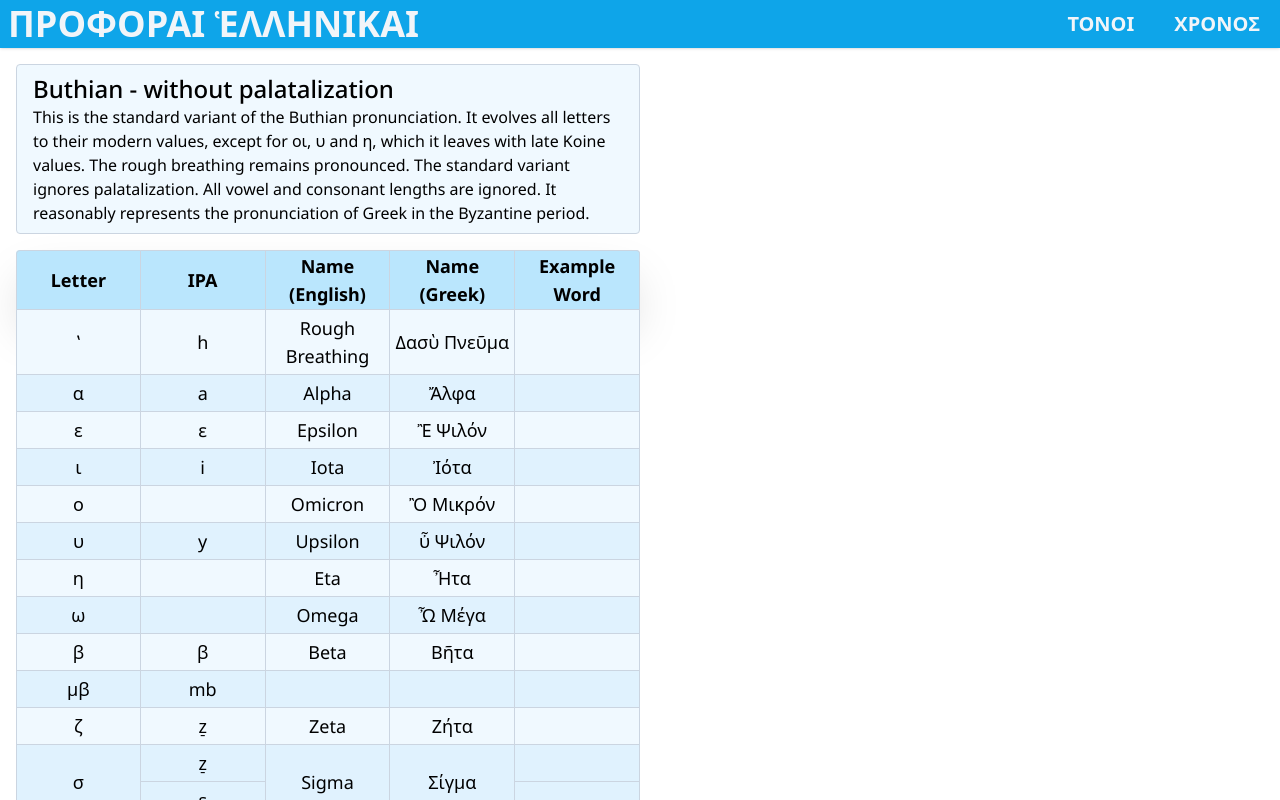
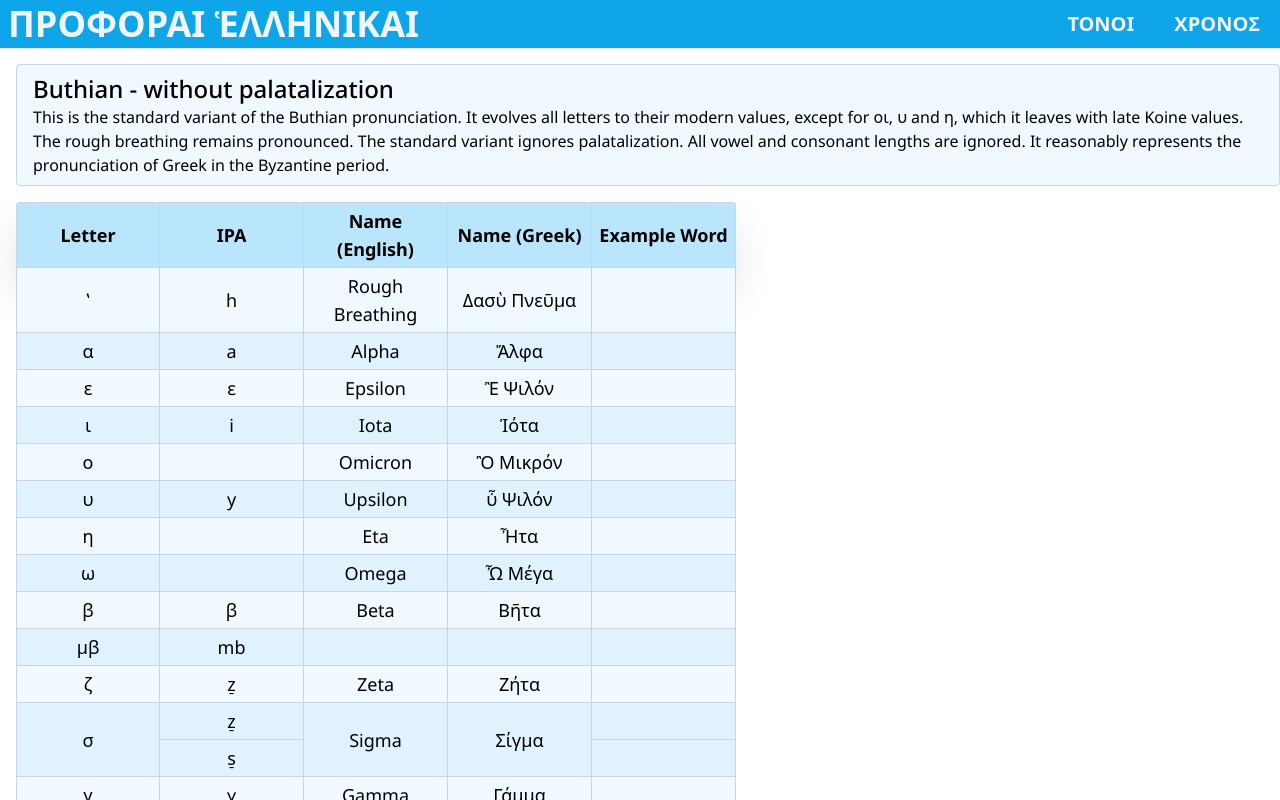
Before and after one commit to obsgolem/Prophora, a SvelteKit app: page /pronunciation/buthian in a window 1280 px wide. Shown: the top 800 px of the page. Built offline with nearby package versions, Linux system fonts and the light colour scheme.

Commit message:
Added example words and attempted to get table to fixed width.

```diff
--- a/data.json
+++ b/data.json
@@ -153,34 +153,44 @@
                     "example": "ἵππος"
                 },
                 "α": {
-                    "ipa": "a"
+                    "ipa": "a",
+                    "example": "Ἀθήναζε"
                 },
                 "ε": {
-                    "ipa": "ɛ"
+                    "ipa": "ɛ",
+                    "example": "ἔχω"
                 },
                 "ι": {
-                    "ipa": "i"
+                    "ipa": "i",
+                    "example": "ἰχθύς"
                 },
                 "ο": {
-                    "ipa": "o̞"
+                    "ipa": "o̞",
+                    "example": "ὀλίγον"
                 },
                 "υ": {
-                    "ipa": "y"
+                    "ipa": "y",
+                    "example": "θυγάτηρ"
                 },
                 "η": {
-                    "ipa": "eː"
+                    "ipa": "eː",
+                    "example": "μήτηρ"
                 },
                 "ω": {
-                    "ipa": "o̞ː"
+                    "ipa": "o̞ː",
+                    "example": "ἐγώ"
                 },
                 "β": {
-                    "ipa": "β"
+                    "ipa": "β",
+                    "example": "βιβλίον"
                 },
                 "μβ": {
-                    "ipa": "mb"
+                    "ipa": "mb",
+                    "example": "μεσημβρία"
                 },
                 "ζ": {
-                    "ipa": "z̠ː"
+                    "ipa": "z̠ː",
+                    "example": "ζωή"
                 },
                 "σ": {
                     "contextSensitive": [
@@ -225,10 +235,12 @@
                     ]
                 },
                 "δ": {
-                    "ipa": "ð"
+                    "ipa": "ð",
+                    "example": "δάκτυλος"
                 },
                 "νδ": {
-                    "ipa": "nd"
+                    "ipa": "nd",
+                    "example": "ἔνδοξος"
                 },
                 "χ": {
                     "contextSensitive": [
@@ -259,10 +271,12 @@
                     ]
                 },
                 "θ": {
-                    "ipa": "θ"
+                    "ipa": "θ",
+                    "example": "θεραπεύω"
                 },
                 "φ": {
-                    "ipa": "ɸ"
+                    "ipa": "ɸ",
+                    "example": "φιλῶ"
                 },
                 "κ": {
                     "contextSensitive": [
@@ -293,10 +307,12 @@
                     ]
                 },
                 "τ": {
-                    "ipa": "t"
+                    "ipa": "t",
+                    "example": "τίνος"
                 },
                 "π": {
-                    "ipa": "p"
+                    "ipa": "p",
+                    "example": "πίπτω"
                 },
                 "ρ": {
                     "contextSensitive": [
@@ -313,19 +329,24 @@
                     ]
                 },
                 "ξ": {
-                    "ipa": "ks̠"
+                    "ipa": "ks̠",
+                    "example": "Σφίγξ"
                 },
                 "ψ": {
-                    "ipa": "ps̠"
+                    "ipa": "ps̠",
+                    "example": "ψυχή"
                 },
                 "λ": {
-                    "ipa": "l"
+                    "ipa": "l",
+                    "example": "λέγω"
                 },
                 "μ": {
-                    "ipa": "m"
+                    "ipa": "m",
+                    "example": "μῑκρός"
                 },
                 "ν": {
-                    "ipa": "n"
+                    "ipa": "n",
+                    "example": "νῦν"
                 },
                 "αυ": {
                     "contextSensitive": [
@@ -356,19 +377,24 @@
                     ]
                 },
                 "ου": {
-                    "ipa": "uː"
+                    "ipa": "uː",
+                    "example": "οὖς"
                 },
                 "αι": {
-                    "ipa": "æe̯̞"
+                    "ipa": "æe̯̞",
+                    "example": "Αἴγυπτος"
                 },
                 "ει": {
-                    "ipa": "iː"
+                    "ipa": "iː",
+                    "example": "εἷς"
                 },
                 "υι": {
-                    "ipa": "yː"
+                    "ipa": "yː",
+                    "example": "υἱός"
                 },
                 "οι": {
-                    "ipa": "ø̞y̯"
+                    "ipa": "ø̞y̯",
+                    "example": "οἰκία"
                 }
             }
         },
--- a/src/routes/pronunciation/[slug]/+page.svelte
+++ b/src/routes/pronunciation/[slug]/+page.svelte
@@ -4,21 +4,27 @@
     import Row from "$lib/Row.svelte";
 </script>
 
-<div class="w-1/2 pl-4 py-4 space-y-4">
+<div class="pl-4 py-4 space-y-4">
     <div
         class="px-4 py-2 border text-pretty bg-sky-50 rounded border-slate-300"
     >
         <h2 class="text-2xl font-medium">{data.name[0]}</h2>
         {data.desc}
     </div>
-    <table class="text-lg w-full table-fixed rounded-table border-slate-300">
+    <table class="text-lg table-fixed rounded-table border-slate-300 w-fit">
         <thead class="bg-sky-200 shadow-2xl">
             <tr>
-                <th class="text-center border-slate-300">Letter</th>
-                <th class="text-center border-slate-300">IPA</th>
-                <th class="text-center border-slate-300">Name (English)</th>
-                <th class="text-center border-slate-300">Name (Greek)</th>
-                <th class="text-center border-slate-300">Example Word</th>
+                <th class="p-1 w-36 text-center border-slate-300">Letter</th>
+                <th class="p-1 w-36 text-center border-slate-300">IPA</th>
+                <th class="p-1 w-36 text-center border-slate-300"
+                    >Name (English)</th
+                >
+                <th class="p-1 w-36 text-center border-slate-300"
+                    >Name (Greek)</th
+                >
+                <th class="p-1 w-36 text-center border-slate-300"
+                    >Example Word</th
+                >
             </tr>
         </thead>
         {#if data.pronunciation}
@@ -26,7 +32,7 @@
                 <Row
                     {data}
                     {letter}
-                    class="py-1 text-center border-slate-300 hover:bg-blue-200"
+                    class="p-1 text-center border-slate-300 hover:bg-blue-200"
                     rowClass="even:bg-sky-50 odd:bg-sky-100"
                 />
             {/each}
```
